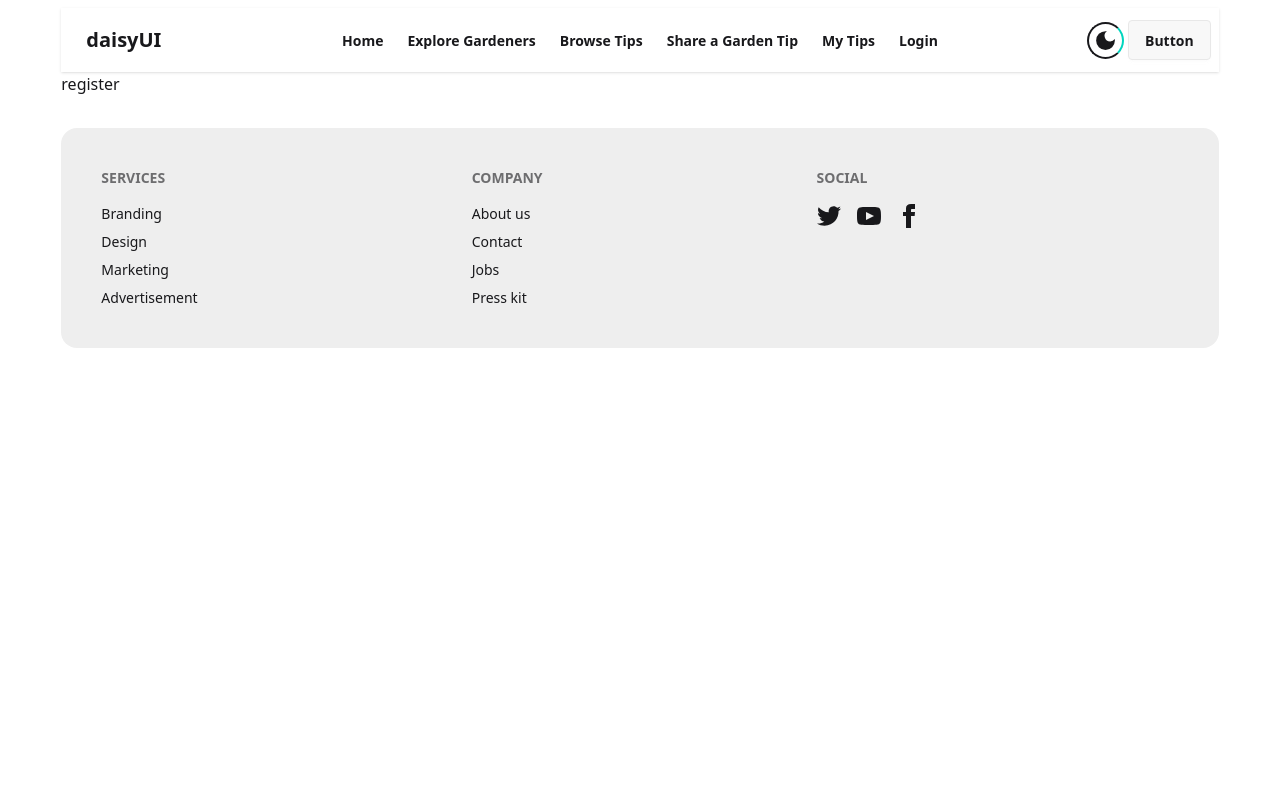
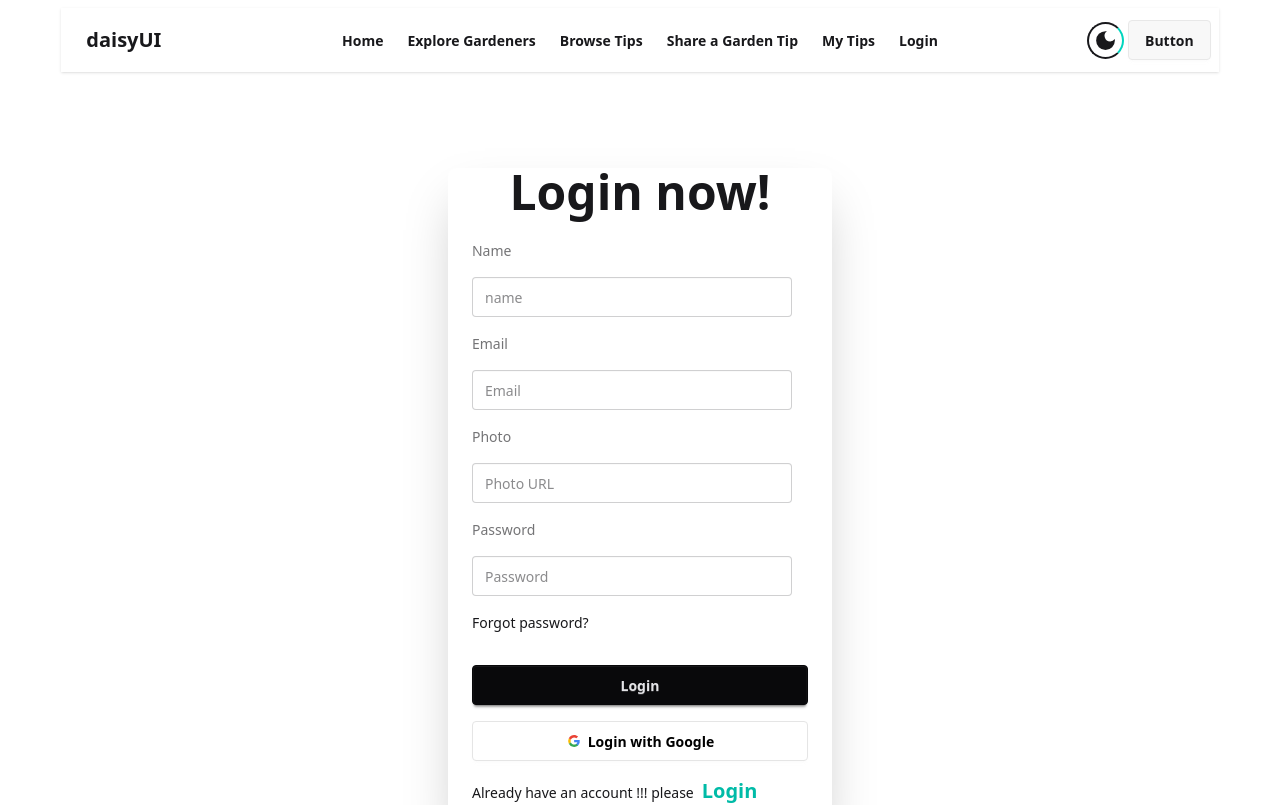
Before and after one commit to NazmulhaqueD/gardening-community-client, a React (Vite) app: page /register in a window 1280 px wide. Shown: the top 805 px of the page. Built offline with nearby package versions, Linux system fonts and the light colour scheme.

Commit message:
sign up emailPassword and google signUp completed now

```diff
--- a/src/Auth/AuthProvider.jsx
+++ b/src/Auth/AuthProvider.jsx
@@ -1,23 +1,29 @@
 import React, { createContext, useState } from 'react';
-import { createUserWithEmailAndPassword, getAuth, signInWithEmailAndPassword } from "firebase/auth";
+import { createUserWithEmailAndPassword, getAuth, GoogleAuthProvider, signInWithEmailAndPassword, signInWithPopup } from "firebase/auth";
 import { app } from './firebase.config';
 
 export const AuthContext = createContext();
+const provider = new GoogleAuthProvider();
 const auth = getAuth(app);
 
 const AuthProvider = ({ children }) => {
 
-    const [user, setUser]=useState('');
+    const [user, setUser] = useState('');
 
-    const signUp = (email, password)=>{
+    const signUp = (email, password) => {
         return createUserWithEmailAndPassword(auth, email, password);
     }
-    const signIn = (email, password)=>{
+    const signInWithGoogle = () => {
+        return signInWithPopup(auth, provider);
+    }
+    const signIn = (email, password) => {
         return signInWithEmailAndPassword(auth, email, password);
     }
 
+
     const userInfo = {
         signUp,
+        signInWithGoogle,
         signIn,
         user,
         setUser,
--- a/src/Pages/Login.jsx
+++ b/src/Pages/Login.jsx
@@ -1,9 +1,27 @@
 import React from 'react';
+import { NavLink } from 'react-router';
 
 const Login = () => {
+
+
+
     return (
-        <div>
-            login
+
+        <div className="card bg-base-100 max-w-sm mx-auto my-24 shrink-0 shadow-2xl">
+            <h1 className="text-5xl font-bold text-center">Login now!</h1>
+            <div className="card-body">
+                <form className='space-y-4'>
+                    <label className="label">Email</label>
+                    <input type="email" className="input" name='email' placeholder="Email" />
+                    <label className="label">Password</label>
+                    <input type="password" className="input" name='password' placeholder="Password" />
+                    <div><a className="link link-hover">Forgot password?</a></div>
+                    <button className="btn w-full btn-neutral mt-4">Login</button>
+                    <p>Don't have an account !!! please
+                        <NavLink to='/register' className={'text-teal-500 px-2 text-xl font-semibold'}>Register</NavLink>
+                    </p>
+                </form>
+            </div>
         </div>
     );
 };
--- a/src/Pages/Register.jsx
+++ b/src/Pages/Register.jsx
@@ -1,9 +1,70 @@
-import React from 'react';
+import React, { useContext } from 'react';
+import { NavLink } from 'react-router';
+import { AuthContext } from '../Auth/AuthProvider';
 
 const Register = () => {
+
+    const { signUp, signInWithGoogle } = useContext(AuthContext);
+
+    const handleSignUp = (e) => {
+        e.preventDefault();
+        const form = e.target;
+        const formData = new FormData(form);
+        const { email, password } = Object.fromEntries(formData.entries());
+        console.log(email, password)
+
+        // sign up
+        signUp(email, password)
+            .then(result => {
+                console.log(result.user)
+                alert('signIn successful')
+            })
+            .catch(error => {
+                console.log(error.message)
+            })
+    }
+
+    const handleSignUpWithGoogle = () => {
+        signInWithGoogle()
+        .then(result=>{
+            console.log(result.user)
+            alert('signIn successful')
+        })
+        .catch(error=>{
+            console.log(error);
+        })
+    }
+
     return (
-        <div>
-            register
+        <div className="card bg-base-100 max-w-sm mx-auto my-24 shrink-0 shadow-2xl">
+            <h1 className="text-5xl font-bold text-center">Login now!</h1>
+            <div className="card-body">
+                <form onSubmit={handleSignUp} className='space-y-4'>
+                    <label className="label">Name</label>
+                    <input type="text" className="input" name='name' placeholder="name" />
+
+                    <label className="label">Email</label>
+                    <input type="email" className="input" name='email' placeholder="Email" />
+
+                    <label className="label">Photo</label>
+                    <input type="text" className="input" name='photo' placeholder="Photo URL" />
+
+                    <label className="label">Password</label>
+                    <input type="password" className="input" name='password' placeholder="Password" />
+
+                    <div><a className="link link-hover">Forgot password?</a></div>
+                    <button className="btn w-full btn-neutral mt-4">Login</button>
+
+                    <button onClick={handleSignUpWithGoogle} type='button' className="btn w-full bg-white text-black border-[#e5e5e5]">
+                        <svg aria-label="Google logo" width="16" height="16" xmlns="http://www.w3.org/2000/svg" viewBox="0 0 512 512"><g><path d="m0 0H512V512H0" fill="#fff"></path><path fill="#34a853" d="M153 292c30 82 118 95 171 60h62v48A192 192 0 0190 341"></path><path fill="#4285f4" d="m386 400a140 175 0 0053-179H260v74h102q-7 37-38 57"></path><path fill="#fbbc02" d="m90 341a208 200 0 010-171l63 49q-12 37 0 73"></path><path fill="#ea4335" d="m153 219c22-69 116-109 179-50l55-54c-78-75-230-72-297 55"></path></g></svg>
+                        Login with Google
+                    </button>
+
+                    <p>Already have an account !!! please
+                        <NavLink to='/login' className={'text-teal-500 px-2 text-xl font-semibold'}>Login</NavLink>
+                    </p>
+                </form>
+            </div>
         </div>
     );
 };
```
